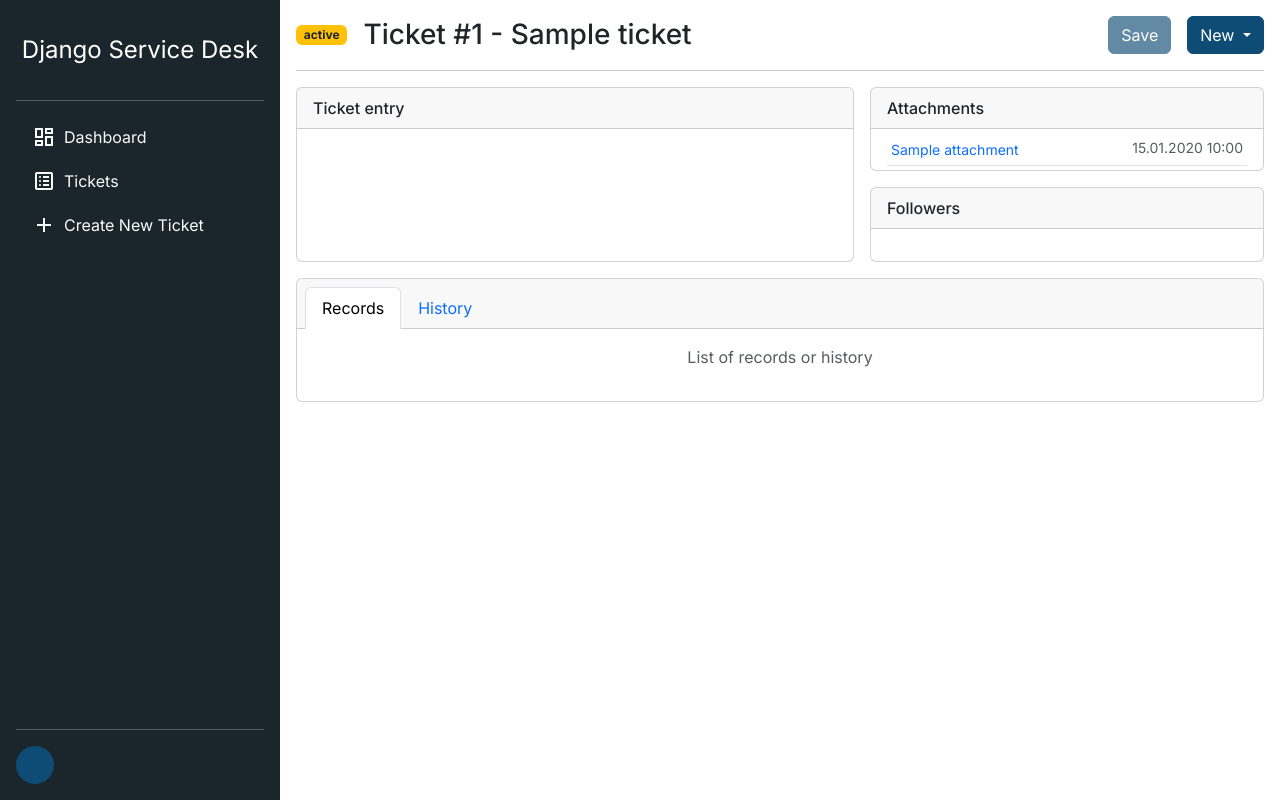
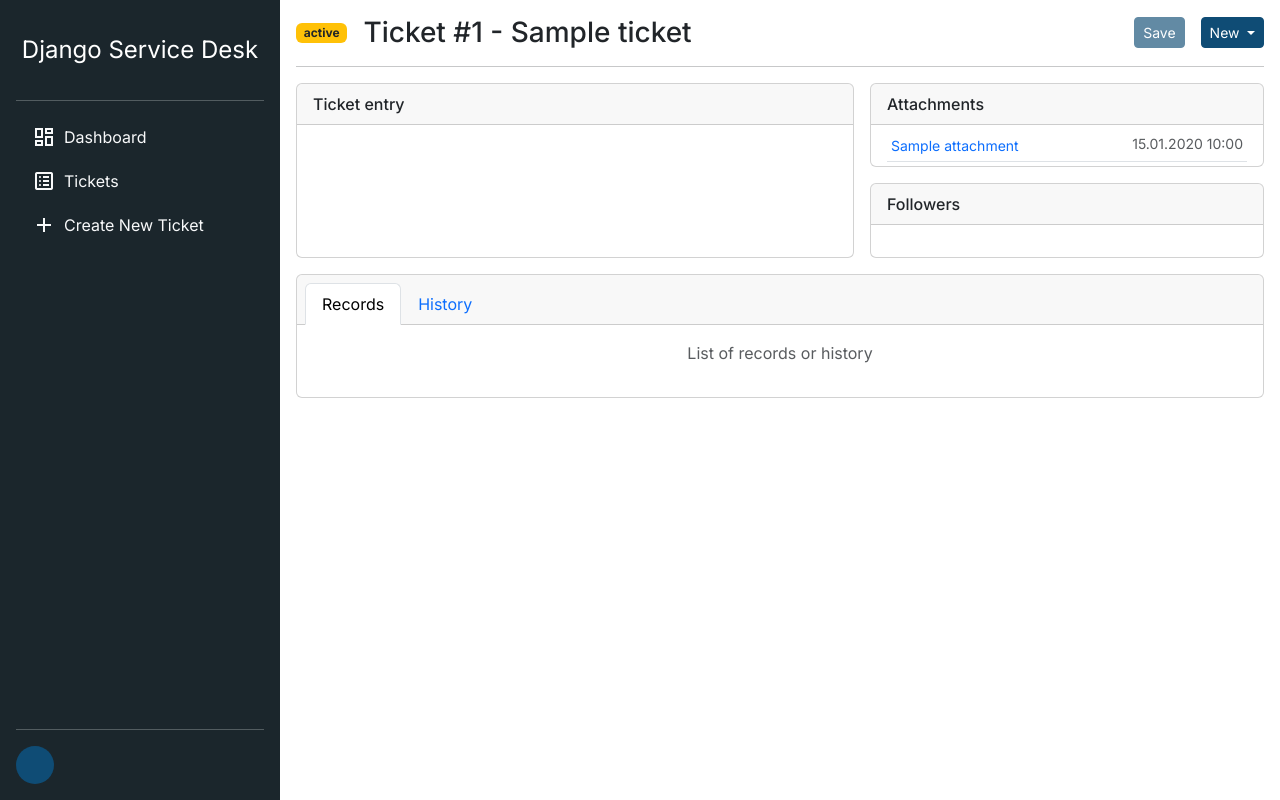
Before and after one commit to vbrothanek/django_service_desk, a Django app: template service_desk/templates/service_desk/ticket_detail.html in a window 1280 px wide. Run offline with Django 5.2, Linux system fonts and the light colour scheme; the template is opened without the code that fills it: most values are stand-ins (such as "Sample title", 1, 10 or a date in 2020); some libraries are stand-ins or nearby versions.

Commit message:
Edited styles of buttons and changed mdi icon for adding new record

```diff
--- a/service_desk/templates/service_desk/ticket_detail.html
+++ b/service_desk/templates/service_desk/ticket_detail.html
@@ -15,9 +15,9 @@
 		<h3 class="mb-0">Ticket #{{ ticket.ticket_number }} - {{ ticket.subject }}</h3>
 
 		<div class="d-flex justify-content-end align-items-center gap-3 ms-auto">
-			<button form="ticket-detail-form" class="btn btn-primary" id="save-button" type="submit" disabled>Save</button>
+			<button form="ticket-detail-form" class="btn btn-sm btn-primary" id="save-button" type="submit" disabled>Save</button>
 				<div class="dropdown ">
-					<button class="btn btn-primary dropdown-toggle" data-bs-toggle="dropdown">
+					<button class="btn btn-sm btn-primary dropdown-toggle" data-bs-toggle="dropdown">
 						New
 					</button>
 					<ul class="dropdown-menu">
@@ -30,7 +30,7 @@
 						</li>
 						<li>
 							<a class="dropdown-item d-flex align-items-center" href="#" data-bs-toggle="modal" data-bs-target="#add-new-record-modal">
-								<span class="material-symbols-outlined">add_notes</span>
+								<span class="material-symbols-outlined">add_comment</span>
 								<span class="ms-2">Record</span>
 							</a>
 						</li>
```
